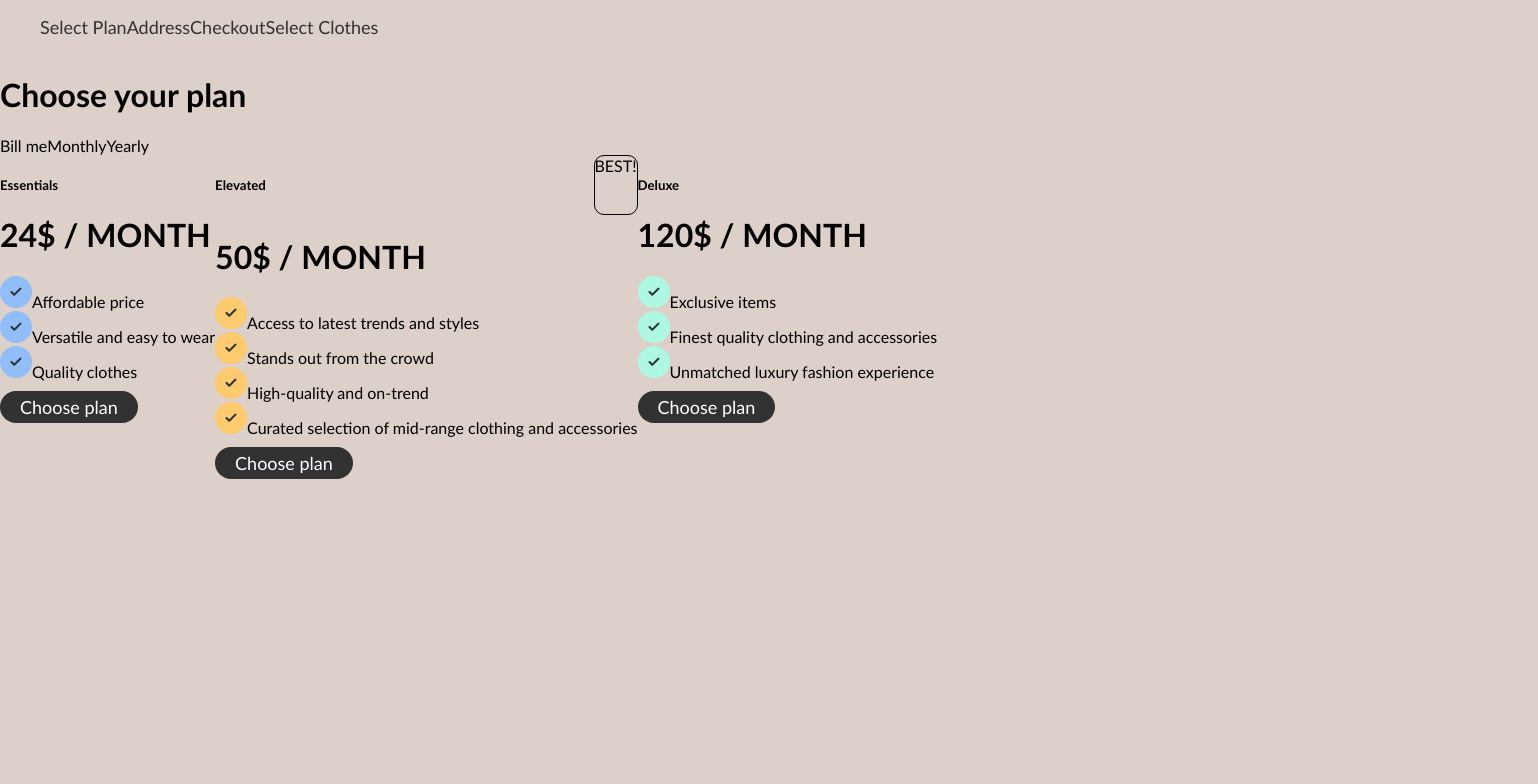
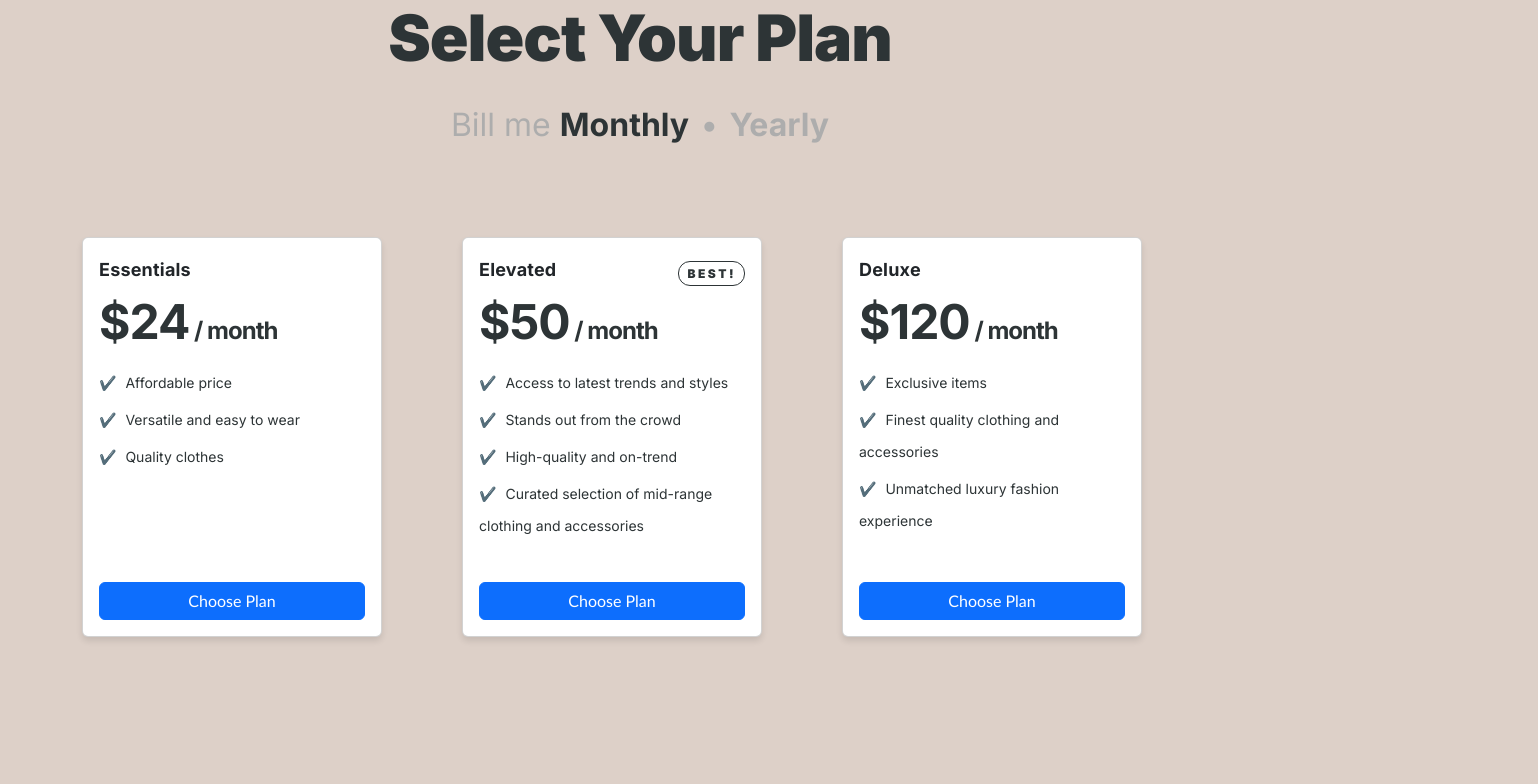
Before and after one commit to zakariariaria/Dapper, a React (Create React App) app in the folder Frontend/: page /plan-selection in a window 1280 px wide. Shown: the top 784 px of the page, 1538 px wide, since content can reach past the window. Built offline with nearby package versions, Linux system fonts and the light colour scheme.

Commit message:
plan selection done mostly

```diff
--- a/Frontend/package.json
+++ b/Frontend/package.json
@@ -6,7 +6,7 @@
     "@testing-library/jest-dom": "^5.17.0",
     "@testing-library/react": "^13.4.0",
     "@testing-library/user-event": "^13.5.0",
-    "bootstrap": "^5.3.1",
+    "bootstrap": "^5.3.2",
     "boxicons": "^2.1.4",
     "framer-motion": "^10.16.4",
     "react": "^18.2.0",
--- a/Frontend/src/App.js
+++ b/Frontend/src/App.js
@@ -8,6 +8,8 @@ import PlanSelection from "./Forms/PlanSelection";
 import Address from "./Forms/Address";
 import Checkout from "./Forms/Checkout";
 import SelectClothes from "./Forms/SelectClothes";
+import 'bootstrap/dist/css/bootstrap.min.css';
+
 
 
 
--- a/Frontend/src/Forms/PlanSelection.js
+++ b/Frontend/src/Forms/PlanSelection.js
@@ -1,108 +1,101 @@
-import React,  {useState} from 'react';
-import { useNavigate} from 'react-router-dom';
-import '../Styles/PlanSelection.css'
-import icon_acrylic from '../Images/icon-acrylic.png'
-import icon_acrylic_yellow from '../Images/icon-acrylic-yellow.png'
-import icon_acrylic_green from '../Images/icon-acrylic-green.png'
-import Footer from '../Components/Footer';
+import React, { useState } from 'react';
+import { useNavigate } from 'react-router-dom';
+import '../Styles/PlanSelection.css';
+
+function PlanSelection() {
+    const navigate = useNavigate();
+    const [index, setIndex] = useState(0);
+
+    const [billing, setBilling] = useState('monthly'); // state to manage billing option
+
+    const plans = [
+        {
+            title: 'Essentials',
+            monthlyPrice: '$24',
+            yearlyPrice: '$270',
+            features: [
+                'Affordable price',
+                'Versatile and easy to wear',
+                'Quality clothes'
+            ]
+        },
+        {
+            title: 'Elevated',
+            monthlyPrice: '$50',
+            yearlyPrice: '$550',
+            features: [
+                'Access to latest trends and styles',
+                'Stands out from the crowd',
+                'High-quality and on-trend',
+                'Curated selection of mid-range clothing and accessories'
+            ]
+        },
+        {
+            title: 'Deluxe',
+            monthlyPrice: '$120',
+            yearlyPrice: '$1350',
+            features: [
+                'Exclusive items',
+                'Finest quality clothing and accessories',
+                'Unmatched luxury fashion experience'
+            ]
+        },
+    ];
 
 
-function PlanSelection() {
-
-    const navigate = useNavigate();
-
-    function handleClick(){
-        navigate("/address")
-    }
-
-    const[index,setIndex] = useState(0);
+    const handleClick = (i) => {
+        setIndex(i);
+        navigate("/address");
+    };
 
     return (
-        <body>
-            <div id="wrapper_plan">
-                <div id="navbar_plan">
-                    <ul id="list_plan">
-                        <a href="/plan-selection">Select Plan</a>
-                        <a href="/address">Address</a>
-                        <a href="/checkout">Checkout</a>
-                        <a href="/clothes-selection">Select Clothes</a>
-                    </ul>
-                </div>
-                <h1>Choose your plan</h1>
-                <div id="tabsList_plan">
-                        <label>Bill me</label>
-                        <label className="tab_label_plan" onClick={()=>{setIndex(0)}}>Monthly</label>
-                        <label className="tab_label_plan" onClick={()=>{setIndex(1)}}>Yearly</label>
-                </div>
-                <div id="wrapperPlans_plan">
-                    <div className="choicePlans_plan">
-                        <h5>Essentials</h5>
-                        <h1 hidden={index !==0}>24$ / MONTH</h1>
-                        <h1 hidden={index !==1}>276$ / YEAR</h1>
-                        <div className="checkPlans_plan">
-                            <img src={icon_acrylic} alt="icon_acrylic"></img>
-                            <label>Affordable price</label>
+        <div className="page-container">
+            <h2 className="plan-title">Select Your Plan</h2>
+            <div className="billing-options text-center mb-4">
+    <span className="billing-text">Bill me </span>
+    <span
+        onClick={() => setBilling('monthly')}
+        className={billing === 'monthly' ? 'billing-active' : 'billing-option'}
+    >
+        Monthly
+    </span>
+    <span className="divider"> • </span>
+    <span
+        onClick={() => setBilling('yearly')}
+        className={billing === 'yearly' ? 'billing-active' : 'billing-option'}
+    >
+        Yearly
+    </span>
+</div>
+            <div className="container mt-5">
+    <div className="row plan-container">
+        {plans.map((plan, i) => (
+            <div key={i} className="col-md-4">
+                <div className="card plan-card">
+                    <div className="card-body">
+                    <div className="title-container">
+
+                        <h5 className="card-title">{plan.title}</h5>
+                        {plan.title === 'Elevated' && <span className="best-tag">BEST!</span>}
                         </div>
-                        <div className="checkPlans_plan">
-                            <img src={icon_acrylic} alt="icon_acrylic"></img>
-                            <label>Versatile and easy to wear</label>
-                        </div>
-                        <div className="checkPlans_plan">
-                            <img src={icon_acrylic} alt="icon_acrylic"></img>
-                            <label>Quality clothes</label>
-                        </div>
-                        <button className="planSelection" onClick={handleClick}>Choose plan</button>
-                    </div>
-                    <div className="choicePlans_plan">
-                        <div id="wrapperElevated">
-                            <h5>Elevated</h5>
-                            <label id="bestLabel">  BEST! </label>
-                        </div>
-
-                        <h1 hidden={index !==0}>50$ / MONTH</h1>
-                        <h1 hidden={index !==1}>576$ / YEAR</h1>
-                        <div className="checkPlans_plan">
-                            <img src={icon_acrylic_yellow} alt="icon_acrylic_yellow"></img>
-                            <label>Access to latest trends and styles</label>
-                        </div>
-                        <div className="checkPlans_plan">
-                            <img src={icon_acrylic_yellow} alt="icon_acrylic_yellow"></img>
-                            <label>Stands out from the crowd</label>
-                        </div>
-                        <div className="checkPlans_plan">
-                            <img src={icon_acrylic_yellow} alt="icon_acrylic_yellow"></img>
-                            <label>High-quality and on-trend</label>
-                        </div>
-                        <div className="checkPlans_plan">
-                            <img src={icon_acrylic_yellow} alt="icon_acrylic_yellow"></img>
-                            <label>Curated selection of mid-range clothing and accessories</label>
-                        </div>
-                        <button className="planSelection" onClick={handleClick}>Choose plan</button>
-                    </div>
-                    <div className="choicePlans_plan">
-                        <h5>Deluxe</h5>
-                        <h1 hidden={index !==0}>120$ / MONTH</h1>
-                        <h1 hidden={index !==1}>1200$ / YEAR</h1>
-                        <div className="checkPlans_plan">
-                            <img src={icon_acrylic_green} alt="icon_acrylic_green"></img>
-                            <label>Exclusive items</label>
-                        </div>
-                        <div className="checkPlans_plan">
-                            <img src={icon_acrylic_green} alt="icon_acrylic_green"></img>
-                            <label>Finest quality clothing and accessories</label>
-                        </div>
-                        <div className="checkPlans_plan">
-                            <img src={icon_acrylic_green} alt="icon_acrylic_green"></img>
-                            <label>Unmatched luxury fashion experience</label>
-                        </div>
-                        <button className="planSelection" onClick={handleClick}>Choose plan</button>
+                        <h6 className="price-text">
+                            {billing === 'monthly' ? plan.monthlyPrice : plan.yearlyPrice}
+                            <span className="billing-cycle"> / {billing === 'monthly' ? 'month' : 'year'}</span>
+                        </h6>
+                        <ul className="list-unstyled features-list">
+                            {plan.features.map((feature, index) => (
+                                <li key={index}><span role="img" aria-label="check">✔️</span> {feature}</li>
+                            ))}
+                        </ul>
+                        <button className="plan-btn btn btn-primary" onClick={() => handleClick(i)}>Choose Plan</button>
                     </div>
                 </div>
-
             </div>
-            <Footer></Footer>
-        </body>
-    )
+        ))}
+    </div>
+</div>
+        </div>
+    );
 }
 
-export default PlanSelection
+export default PlanSelection;
--- a/Frontend/src/Styles/PlanSelection.css
+++ b/Frontend/src/Styles/PlanSelection.css
@@ -1,51 +1,163 @@
-html,body,#root,.App{
-    height: 100%;
+/* PlanSelection.css */
+@import url('https://fonts.googleapis.com/css2?family=Inter:wght@400;700;900&display=swap');
+.plan-title {
+    color: var(--Black, #2D3436);
+    text-align: center;
+    font-family: Inter;
+    font-size: 64px;
+    font-style: normal;
+    font-weight: 900;
+    letter-spacing: -1px;
+}
+.price-text {
+    color: var(--Black, #2D3436);
+    font-family: 'Inter', sans-serif;
+    font-size: 48px;
+    font-style: normal;
+    font-weight: 700;
+    line-height: 56px; /* 116.667% */
+    letter-spacing: -1px;
+}
+.card-title{
+    color: var(--Black, #2D3436);
+
+font-family: Inter;
+font-size: 18px;
+font-style: normal;
+font-weight: 700;
+line-height: 32px; /* 177.778% */
+letter-spacing: 0.2px;
 }
 
-#wrapper_plan{
+.billing-cycle {
+    font-size: 24px; /* You can adjust this size as per your requirement */
+}
+.page-container{
     display: flex;
     flex-direction: column;
-    width: 100%;
-    height: 100%;
+    gap: 1rem;
+
+    }
+    .plan-container {
+        display: flex;
     }
 
-#navbar_plan{
+    .plan-card {
         display: flex;
-    width: 100%;
+        flex-direction: column;
+        min-width: 300px; /* Adjust as per your design preference */
+        max-width: 300px;
+        min-height: 400px; /* Adjust as per your design preference */
+        max-height: 400px;
+        overflow: auto; /* For scrollable content */
+        box-shadow: 0px 4px 6px rgba(0, 0, 0, 0.1); /* Add shadow to the plan box */
+        transition: transform 0.3s ease-in-out; /* Smooth transition for hover effect */
+
+    }
+    .plan-card:hover {
+        transform: scale(1.05); /* Scale up the size of the plan box on hover */
     }
 
-#list_plan{
+    .plan-card .card-body {
+        flex: 1;
         display: flex;
-    flex-direction: row;
+        flex-direction: column;
     }
 
-#tabsList_plan{
-    display: flex;
-    flex-direction: row;
+    .btn {
+        margin-top: auto;
+
     }
 
-#wrapperPlans_plan{
-    display: flex;
-    flex-direction: row;
-    width: 100%;
+.features-list li {
+    color: var(--Black, #2D3436);
+    font-family: 'Inter', sans-serif;
+    font-size: 14px;
+    font-style: normal;
+    font-weight: 400;
+    line-height: 32px; /* 177.778% */
 }
 
-#wrapperElevated{
+
+
+    .plan-btn {
         display: flex;
-    flex-direction: row;
+        align-items: center;
+        justify-content: center;
+        padding: 12px 24px; /* You can adjust the padding as per your requirement */
+        flex-shrink: 0;
+        text-align: center;
+        font-weight: bold; /* This will make the font thicker */
+    }
+
+
+
+    .list-unstyled li {
+        margin-bottom: 5px;
+    }
+
+    .list-unstyled li span {
+        margin-right: 5px;
+    }
+
+.title-container {
+    display: flex;
+    align-items: center;
     justify-content: space-between;
 }
 
-#bestLabel{
-    border: 1px;
-    border-radius: 10px;
-    border-style: solid;
+.best-tag {
+    background-color: transparent;
+    border: 1px solid #2D3436;
+    color: var(--Black, #2D3436);
+    padding: 4px 8px;
+    border-radius: 12px;
+    font-family: Inter;
+    font-size: 12px;
+    font-style: normal;
+    font-weight: 800;
+    line-height: normal;
+    letter-spacing: 2.5px;
+    text-transform: uppercase;
+    text-align: center;
+}
+.billing-options {
+    color: var(--32-gray-light, #ADADAD);
+    font-family: Inter;
+    font-size: 32px;
+    font-weight: 700;
+    line-height: 48px;
+    cursor: pointer;
+    user-select: none;
+    transition: transform 0.3s ease-in-out, color 0.3s ease-in-out;
 }
 
-.choicePlans_plan:hover{
-    background-color: white;
-    border-radius: 1em;
-    box-shadow: 0 0.188em 1.550em rgb(156,156,156);
-    width: 20%;
-    height: 110%;
+.billing-option {
+    display: inline-block;
+    transform: scale(1);
 }
+
+.billing-option:hover {
+    color: var(--Black, #2D3436); /* Changing color on hover to a darker shade */
+}
+
+.billing-active {
+    color: var(--Black, #2D3436);
+    transform: scale(1.1); /* Making the text slightly bigger when it is active */
+}
+
+.divider {
+    font-weight: bold;
+    color: var(--32-gray-light, #ADADAD);
+    margin: 0 5px;
+    user-select: none;
+}
+
+/* Styles specific to the “Bill me” text */
+.billing-text {
+    font-weight: normal;
+    user-select: none;
+}
+.billing-option, .billing-active, .divider {
+    font-weight: bold; /* Applying bold font-weight to billing options and divider */
+}
```
Also changed, not shown: 2 other files (tests, documents, lock files or other folders). Lines whose indentation alone changed are shown as unchanged.
